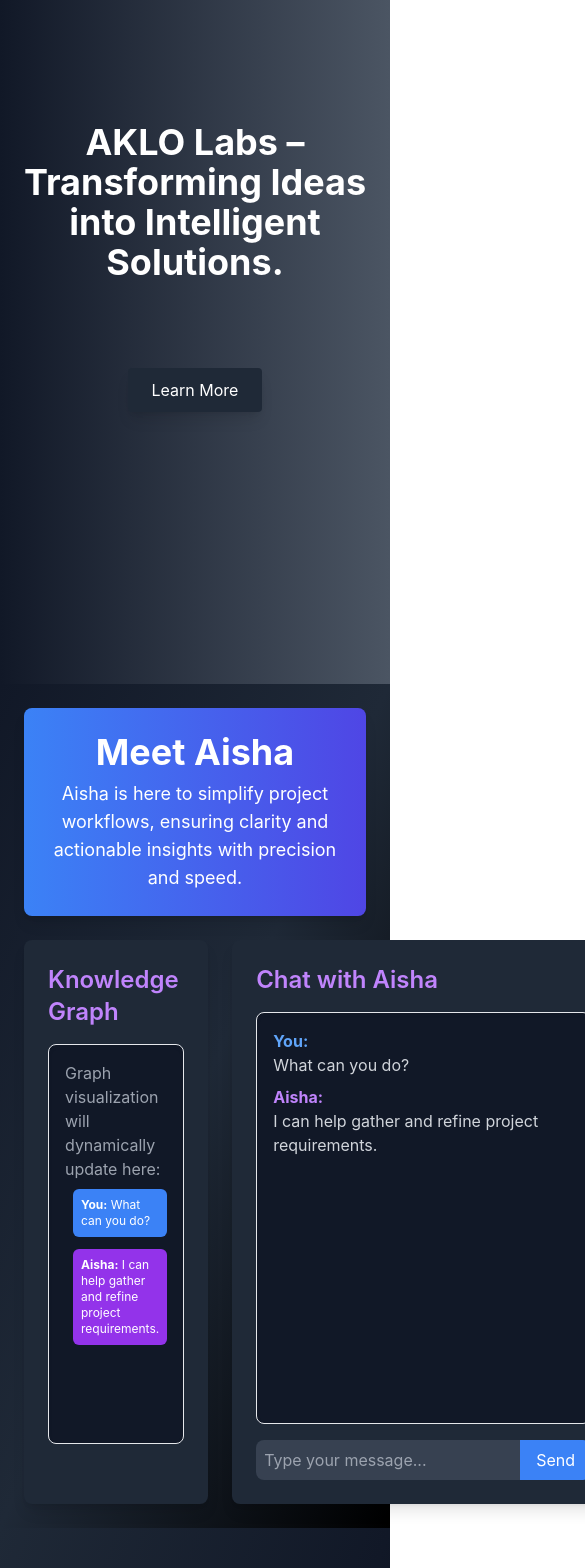
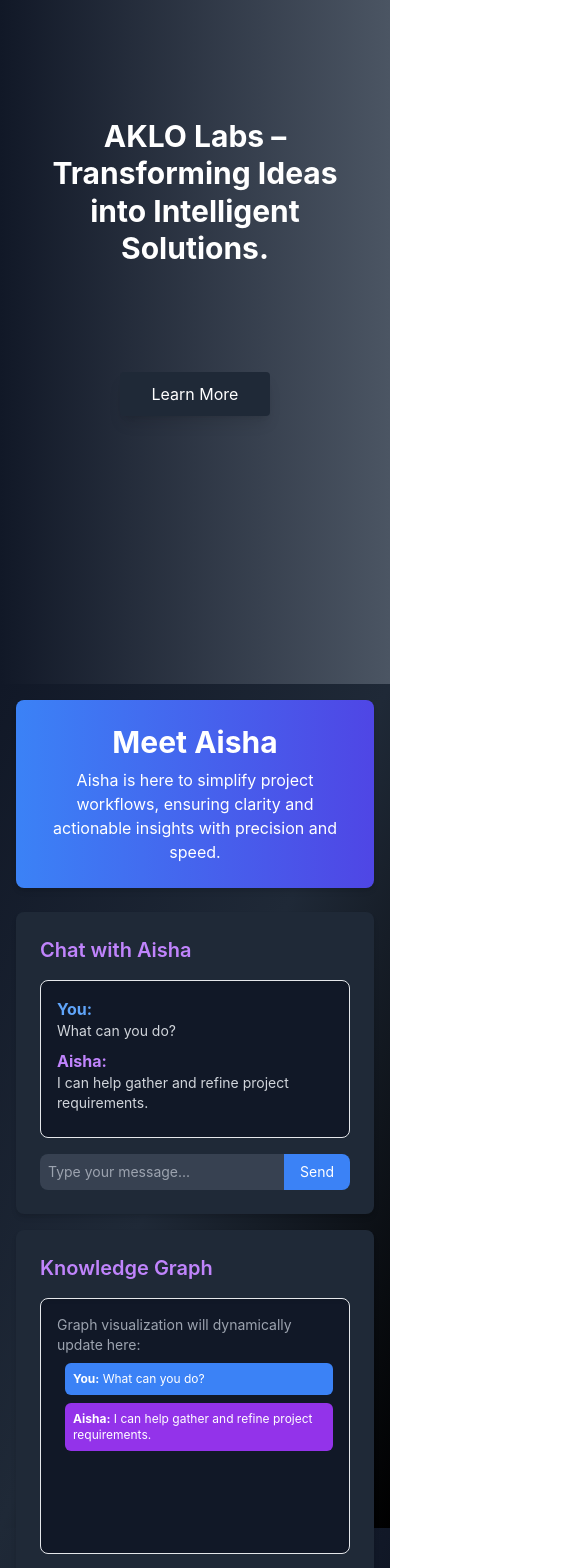
Before and after one commit to baseer23/consulting-website-frontend, a React (Create React App) app in the folder client/: page / in a window 390 px wide. Shown: the part 160-1728 px from the top of the page, 585 px wide, since content can reach past the window. Built offline with nearby package versions, Linux system fonts and the light colour scheme.

Commit message:
optimized for iphone viewing

```diff
--- a/client/public/index.html
+++ b/client/public/index.html
@@ -3,7 +3,7 @@
   <head>
     <meta charset="utf-8" />
     <link rel="icon" href="%PUBLIC_URL%/aklo_logo_icon.png" />
-    <meta name="viewport" content="width=device-width, initial-scale=1" />
+    <meta name="viewport" content="width=device-width, initial-scale=1.0" />
     <meta name="theme-color" content="#000000" />
     <meta
       name="description"
--- a/client/src/pages/About.js
+++ b/client/src/pages/About.js
@@ -2,25 +2,25 @@ import React from 'react';
 
 function About() {
   return (
-    <div className="min-h-screen bg-gradient-to-br from-gray-800 via-gray-900 to-black text-white flex flex-col items-center justify-center py-10">
-      <h2 className="text-4xl font-bold mb-6 text-center animate-fade-in">About AKLO Labs</h2>
-      <p className="text-center max-w-3xl mb-8 text-lg">
+    <div className="min-h-screen bg-gradient-to-br from-gray-800 via-gray-900 to-black text-white flex flex-col items-center justify-center py-6 px-4 sm:px-6">
+      <h2 className="text-3xl sm:text-4xl font-bold mb-4 text-center animate-fade-in">About AKLO Labs</h2>
+      <p className="text-center max-w-xl sm:max-w-3xl mb-6 text-base sm:text-lg">
         <strong>AKLO Labs</strong> is proud to call Halifax home. Rooted in the heart of Atlantic Canada,
         we are committed to driving innovation, fostering research, and building intelligent systems.
         Our mission is to empower local and global businesses with data-driven solutions and cutting-edge AI technologies
         that address complex challenges with precision and insight.
       </p>
-      <div className="bg-gray-700 shadow-md rounded-lg p-6 mb-12 max-w-4xl text-center hover:scale-105 transition duration-500">
-        <h3 className="text-2xl font-semibold mb-4 text-purple-400">Our Vision</h3>
-        <p>
+      <div className="bg-gray-700 shadow-md rounded-lg p-4 sm:p-6 mb-8 max-w-xl sm:max-w-4xl text-center hover:scale-105 transition-transform duration-300">
+        <h3 className="text-xl sm:text-2xl font-semibold mb-3 text-purple-400">Our Vision</h3>
+        <p className="text-sm sm:text-base">
           To be a global leader in innovation and advanced learning systems while celebrating Halifax's growing reputation
           as a hub for tech talent and entrepreneurship. At AKLO Labs, we aim to bridge the gap between raw data and actionable intelligence,
           delivering impactful solutions from the Maritimes to the world.
         </p>
       </div>
-      <div className="bg-blue-900 shadow-md rounded-lg p-6 max-w-4xl text-center hover:scale-105 transition duration-500">
-        <h3 className="text-2xl font-semibold mb-4 text-teal-400">Why Halifax?</h3>
-        <p>
+      <div className="bg-blue-900 shadow-md rounded-lg p-4 sm:p-6 max-w-xl sm:max-w-4xl text-center hover:scale-105 transition-transform duration-300">
+        <h3 className="text-xl sm:text-2xl font-semibold mb-3 text-teal-400">Why Halifax?</h3>
+        <p className="text-sm sm:text-base">
           Halifax combines a vibrant, supportive tech community with a rich cultural and maritime heritage.
           Our city is a place where innovation thrives, making it the perfect environment for developing cutting-edge AI solutions.
           We’re inspired by Halifax's unique blend of local talent, world-class research institutions, and a deep sense of connection
--- a/client/src/pages/Aisha.js
+++ b/client/src/pages/Aisha.js
@@ -34,24 +34,54 @@ function Aisha() {
   };
 
   return (
-    <div className="h-screen bg-gradient-to-br from-gray-900 via-gray-800 to-black text-white flex flex-col items-center p-6">
+    <div className="h-screen bg-gradient-to-br from-gray-900 via-gray-800 to-black text-white flex flex-col items-center p-4">
       {/* Header Section */}
-      <header className="w-full max-w-4xl bg-gradient-to-r from-blue-500 to-indigo-600 text-white rounded-lg p-6 mb-6 shadow-lg text-center">
-        <h1 className="text-4xl font-bold mb-2">Meet Aisha</h1>
-        <p className="text-lg">
-          Aisha is here to simplify project workflows, ensuring clarity and actionable insights
-          with precision and speed.
+      <header className="w-full max-w-4xl bg-gradient-to-r from-blue-500 to-indigo-600 text-white rounded-lg p-6 mb-6 shadow-md text-center">
+        <h1 className="text-3xl font-bold mb-2">Meet Aisha</h1>
+        <p className="text-base">
+          Aisha is here to simplify project workflows, ensuring clarity and actionable insights with precision and speed.
         </p>
       </header>
 
       {/* Main Content Section */}
-      <div className="flex w-full max-w-6xl h-full gap-6">
-        {/* Knowledge Graph Section */}
-        <div className="flex-1 bg-gray-800 rounded-lg p-6 shadow-lg">
-          <h2 className="text-2xl font-semibold mb-4 text-purple-400">Knowledge Graph</h2>
-          <div className="border p-4 bg-gray-900 rounded-lg shadow-inner h-full max-h-[400px] overflow-auto">
-            <p className="text-gray-400 mb-2">Graph visualization will dynamically update here:</p>
-            <ul className="space-y-3 pl-2 text-xs">
+      <div className="flex flex-wrap w-full max-w-4xl gap-4">
+        {/* Chat Section */}
+        <div className="flex-1 min-w-[300px] bg-gray-800 rounded-lg p-6 shadow-md flex flex-col">
+          <h2 className="text-xl font-semibold mb-4 text-purple-400">Chat with Aisha</h2>
+          <div className="flex-1 border p-4 bg-gray-900 rounded-lg shadow-inner mb-4 overflow-auto">
+            {messages.map((message, index) => (
+              <div key={index} className="mb-2">
+                <strong className={`block ${message.sender === 'You' ? 'text-blue-400' : 'text-purple-400'}`}>
+                  {message.sender}:
+                </strong>
+                <p className="text-gray-300 text-sm">{message.text}</p>
+              </div>
+            ))}
+            {isLoading && <p className="text-gray-500 text-sm">Aisha is typing...</p>}
+          </div>
+          <div className="flex items-center">
+            <input
+              type="text"
+              value={inputValue}
+              onChange={(e) => setInputValue(e.target.value)}
+              placeholder="Type your message..."
+              className="flex-1 p-2 rounded-l-lg bg-gray-700 text-white border-none focus:outline-none text-sm"
+            />
+            <button
+              onClick={handleSend}
+              className="bg-blue-500 hover:bg-blue-600 text-white px-4 py-2 rounded-r-lg transition text-sm"
+            >
+              Send
+            </button>
+          </div>
+        </div>
+
+        {/* Knowledge Graph Placeholder */}
+        <div className="flex-1 min-w-[300px] bg-gray-800 rounded-lg p-6 shadow-md">
+          <h2 className="text-xl font-semibold mb-4 text-purple-400">Knowledge Graph</h2>
+          <div className="border p-4 bg-gray-900 rounded-lg shadow-inner h-64 overflow-auto">
+            <p className="text-gray-400 text-sm mb-2">Graph visualization will dynamically update here:</p>
+            <ul className="space-y-2 pl-2 text-xs">
               {messages.map((message, index) => (
                 <li
                   key={index}
@@ -67,37 +97,6 @@ function Aisha() {
             </ul>
           </div>
         </div>
-
-        {/* Chat Section */}
-        <div className="flex-1 bg-gray-800 rounded-lg p-6 shadow-lg flex flex-col">
-          <h2 className="text-2xl font-semibold mb-4 text-purple-400">Chat with Aisha</h2>
-          <div className="flex-1 border p-4 bg-gray-900 rounded-lg shadow-inner mb-4 overflow-auto">
-            {messages.map((message, index) => (
-              <div key={index} className="mb-2">
-                <strong className={`block ${message.sender === 'You' ? 'text-blue-400' : 'text-purple-400'}`}>
-                  {message.sender}:
-                </strong>
-                <p className="text-gray-300">{message.text}</p>
-              </div>
-            ))}
-            {isLoading && <p className="text-gray-500">Aisha is typing...</p>}
-          </div>
-          <div className="flex items-center">
-            <input
-              type="text"
-              value={inputValue}
-              onChange={(e) => setInputValue(e.target.value)}
-              placeholder="Type your message..."
-              className="flex-1 p-2 rounded-l-lg bg-gray-700 text-white border-none focus:outline-none"
-            />
-            <button
-              onClick={handleSend}
-              className="bg-blue-500 hover:bg-blue-600 text-white px-4 py-2 rounded-r-lg transition"
-            >
-              Send
-            </button>
-          </div>
-        </div>
       </div>
     </div>
   );
--- a/client/src/pages/Contact.js
+++ b/client/src/pages/Contact.js
@@ -4,12 +4,12 @@ import { InlineWidget } from 'react-calendly';
 
 function Contact() {
   return (
-    <div className="min-h-screen bg-gradient-to-br from-gray-100 to-gray-300 flex items-center justify-center py-8">
-      <div className="w-full max-w-4xl bg-white p-8 rounded-lg shadow-xl">
-        <h2 className="text-4xl font-bold text-gray-800 mb-8 text-center">Schedule a Meeting</h2>
+    <div className="min-h-screen bg-gradient-to-br from-gray-100 to-gray-300 flex items-center justify-center py-4 sm:py-8">
+      <div className="w-full max-w-md sm:max-w-4xl bg-white p-4 sm:p-8 rounded-lg shadow-xl">
+        <h2 className="text-2xl sm:text-4xl font-bold text-gray-800 mb-4 sm:mb-8 text-center">Schedule a Meeting</h2>
         <div
-          className="bg-gray-200 rounded-lg shadow-inner p-4"
-          style={{ height: '700px', display: 'flex', justifyContent: 'center', alignItems: 'center' }}
+          className="bg-gray-200 rounded-lg shadow-inner p-2 sm:p-4"
+          style={{ height: '500px', maxHeight: '70vh', display: 'flex', justifyContent: 'center', alignItems: 'center' }}
         >
           <InlineWidget
             url="https://calendly.com/abdulbaseermohammedkhan"
--- a/client/src/pages/Home.js
+++ b/client/src/pages/Home.js
@@ -18,22 +18,22 @@ function Home() {
   }, []);
 
   return (
-    <div className="h-screen bg-gradient-to-r from-gray-900 to-gray-600 flex items-center justify-center">
-      <div className="text-center">
+    <div className="h-screen bg-gradient-to-r from-gray-900 to-gray-600 flex items-center justify-center px-6 md:px-20">
+      <div className="text-center w-full max-w-3xl">
         {/* Typing Effect for Slogan */}
-        <h1 className="text-4xl font-bold mb-4 text-white animate-fade-in">
+        <h1 className="text-3xl md:text-5xl font-bold mb-6 text-white animate-fade-in leading-tight">
           {typingText}
         </h1>
 
         {/* Subtext with subtle slide-in animation */}
-        <p className="text-xl mb-6 text-gray-300 opacity-0 animate-slide-in">
+        <p className="text-lg md:text-2xl mb-8 text-gray-300 opacity-0 animate-slide-in leading-relaxed">
           Empowering data-driven solutions for a smarter future.
         </p>
 
         {/* Call-to-action button */}
         <a
           href="#about"
-          className="bg-gray-800 text-white px-6 py-3 rounded shadow-lg hover:bg-gray-700 transition transform hover:scale-105"
+          className="bg-gray-800 text-white px-8 py-3 md:px-10 md:py-4 rounded shadow-lg hover:bg-gray-700 transition transform hover:scale-105 text-base md:text-lg"
         >
           Learn More
         </a>
--- a/client/src/pages/PDFViewer.js
+++ /dev/null
@@ -1,24 +0,0 @@
-// PDFViewer.js
-import React from 'react';
-
-function PDFViewer() {
-  return (
-    <div className="h-screen bg-gray-50 flex flex-col items-center justify-center">
-      <h2 className="text-3xl font-bold mb-6">View My Documents</h2>
-      <div className="grid grid-cols-1 gap-6">
-        <iframe
-          src="/path-to-resume.pdf"
-          title="Resume"
-          className="w-full h-96 border border-gray-300 rounded shadow"
-        ></iframe>
-        <iframe
-          src="/path-to-cv.pdf"
-          title="CV"
-          className="w-full h-96 border border-gray-300 rounded shadow"
-        ></iframe>
-      </div>
-    </div>
-  );
-}
-
-export default PDFViewer;
--- a/client/src/pages/Portfolio.js
+++ b/client/src/pages/Portfolio.js
@@ -86,7 +86,7 @@ function Portfolio() {
       </div>
 
       {/* Customer Reviews */}
-      <div className="grid grid-cols-1 sm:grid-cols-2 md:grid-cols-3 gap-6">
+      <div className="grid grid-cols-1 sm:grid-cols-2 lg:grid-cols-3 gap-6">
         {recommendations.map((rec, index) => (
           <div
             key={index}
@@ -119,7 +119,7 @@ function Portfolio() {
       {/* Overlay for Expanded Recommendation */}
       {expandedIndex !== null && (
         <div className="fixed inset-0 bg-black bg-opacity-80 flex items-center justify-center z-50">
-          <div className="bg-gray-900 p-6 rounded-lg shadow-xl max-w-lg relative">
+          <div className="bg-gray-900 p-6 rounded-lg shadow-xl max-w-lg w-full relative">
             <button
               onClick={() => setExpandedIndex(null)}
               className="absolute top-2 right-2 text-gray-500 hover:text-gray-300"
--- a/client/src/pages/Services.js
+++ b/client/src/pages/Services.js
@@ -14,21 +14,23 @@ function Services() {
   ];
 
   return (
-    <div className="min-h-screen bg-gray-900 flex items-center justify-center px-6">
-      <div className="max-w-4xl w-full text-center">
-        <h2 className="text-4xl font-extrabold text-purple-500 mb-6">
+    <div className="min-h-screen bg-gray-900 flex flex-col items-center justify-center px-4 sm:px-6">
+      <div className="max-w-2xl w-full text-center">
+        <h2 className="text-3xl sm:text-4xl font-extrabold text-purple-500 mb-4 sm:mb-6">
           Our Services
         </h2>
-        <p className="text-gray-300 mb-8">
+        <p className="text-gray-300 text-sm sm:text-base mb-6 sm:mb-8">
           We specialize in delivering cutting-edge solutions in AI, machine learning, and data science to transform your business.
         </p>
-        <div className="grid grid-cols-1 md:grid-cols-2 gap-6">
+        <div className="grid grid-cols-1 sm:grid-cols-2 gap-4 sm:gap-6">
           {services.map((service, index) => (
             <div
               key={index}
-              className="p-6 bg-gray-800 shadow-lg rounded-lg transform transition duration-300 hover:-translate-y-2 hover:shadow-2xl"
+              className="p-4 sm:p-6 bg-gray-800 shadow-md sm:shadow-lg rounded-md transform transition-transform duration-300 hover:-translate-y-1 hover:shadow-xl"
             >
-              <p className="text-lg font-medium text-gray-200">{service}</p>
+              <p className="text-sm sm:text-lg font-medium text-gray-200">
+                {service}
+              </p>
             </div>
           ))}
         </div>
```
